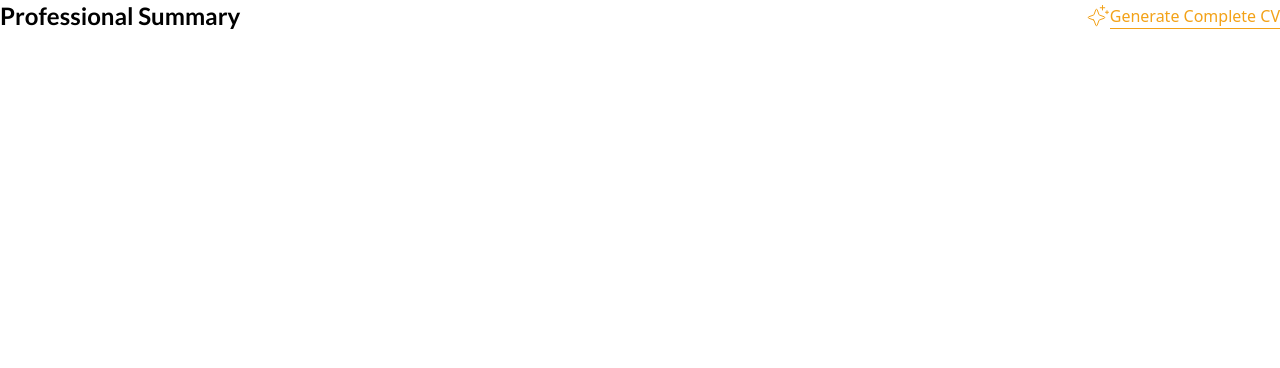
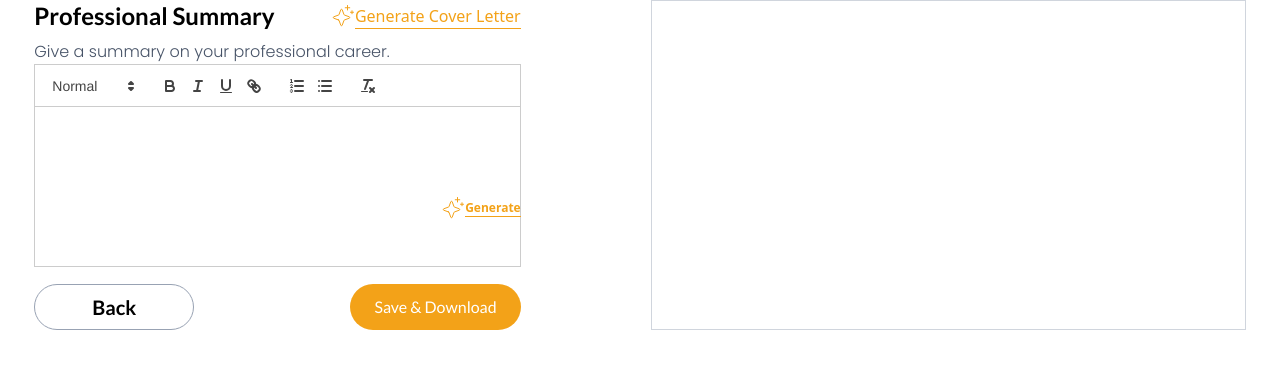
Before and after one commit to Lycan-Xx/test-4, a React (Vite) app: page /summary in a window 1280 px wide. Shown: the top 368 px of the page. Built offline with nearby package versions, Linux system fonts and the light colour scheme.

Commit message:
Professional Summary

```diff
--- a/src/components/Summary.jsx
+++ b/src/components/Summary.jsx
@@ -1,20 +1,51 @@
-import React from "react"
+import React, { useState } from "react"
 import AISparkle from "../assets/GreenSparkle.svg"
+import ReactQuill from "react-quill"
+import "react-quill/dist/quill.snow.css"
 
 const Summary = () => {
+ const [value, setValue] = useState("")
+
  return (
-  <main>
-   <form action="">
+  <main className="flex flex-col md:flex-row gap-[50px] md:gap-[130px] w-full justify-center">
+   <section>
+    <form className="w-[38vw]" action="">
      <header className="flex flex-row justify-between">
       <h5 className="font-lato font-bold text-2xl">Professional Summary</h5>
       <div className="flex flex-row text-primary align-middle items-center">
        <img className="text-primary" src={AISparkle} alt="" />
        <p className="whitespace-nowrap  border-b-primary border-b-[1px]">
-       Generate Complete CV
+        Generate Cover Letter
        </p>
       </div>
      </header>
+     <p className="normal-text">Give a summary on your professional career.</p>
     </form>
+    {/*  */}
+    <section className="text-input relative mb-[60px]">
+     <ReactQuill
+      className="rounded-[16px] h-[20vh]"
+      theme="snow"
+      value={value}
+      onChange={setValue}
+     />
+     <div className="flex flex-row text-primary align-middle items-center absolute right-0 bottom-1">
+      <img className="text-primary" src={AISparkle} alt="" />
+      <p className="whitespace-nowrap  border-b-primary border-b-[1px] text-xs font-bold">
+       Generate
+      </p>
+     </div>
+    </section>
+    <div className="flex flex-row justify-between  ">
+     <button className="rounded-[40px] border-[1px] border-[#98a2b3] px-[57px] h-[46px] text-[20px] font-bold font-lato">
+      Back
+     </button>
+     <button className="rounded-[40px] text-white  bg-primary font-lato px-[24px]">
+      Save & Download
+     </button>
+    </div>
+   </section>
+   <section className="border-[1px] border-[#d0d5dd] w-[595px]"></section>
   </main>
  )
 }
```
Lines whose indentation alone changed are shown as unchanged.
